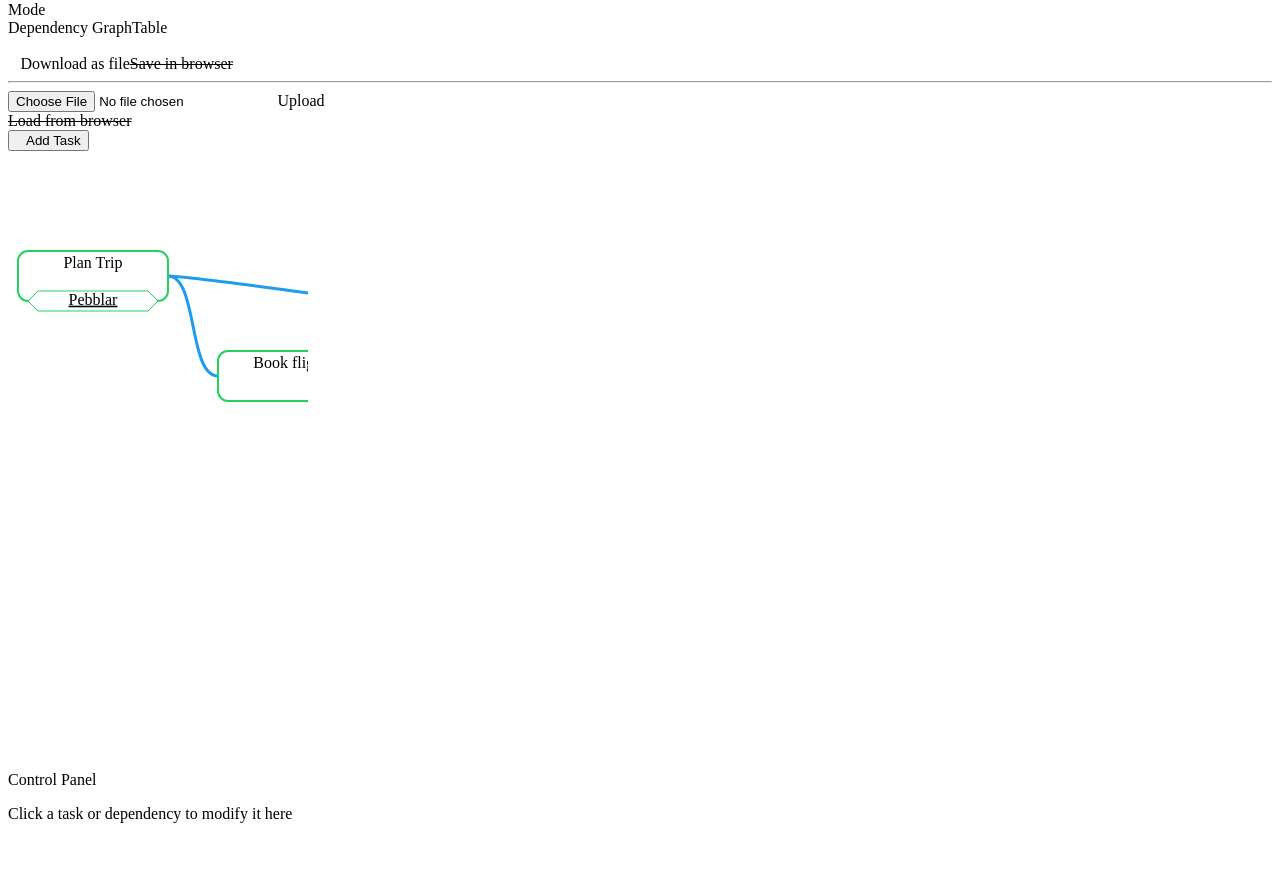
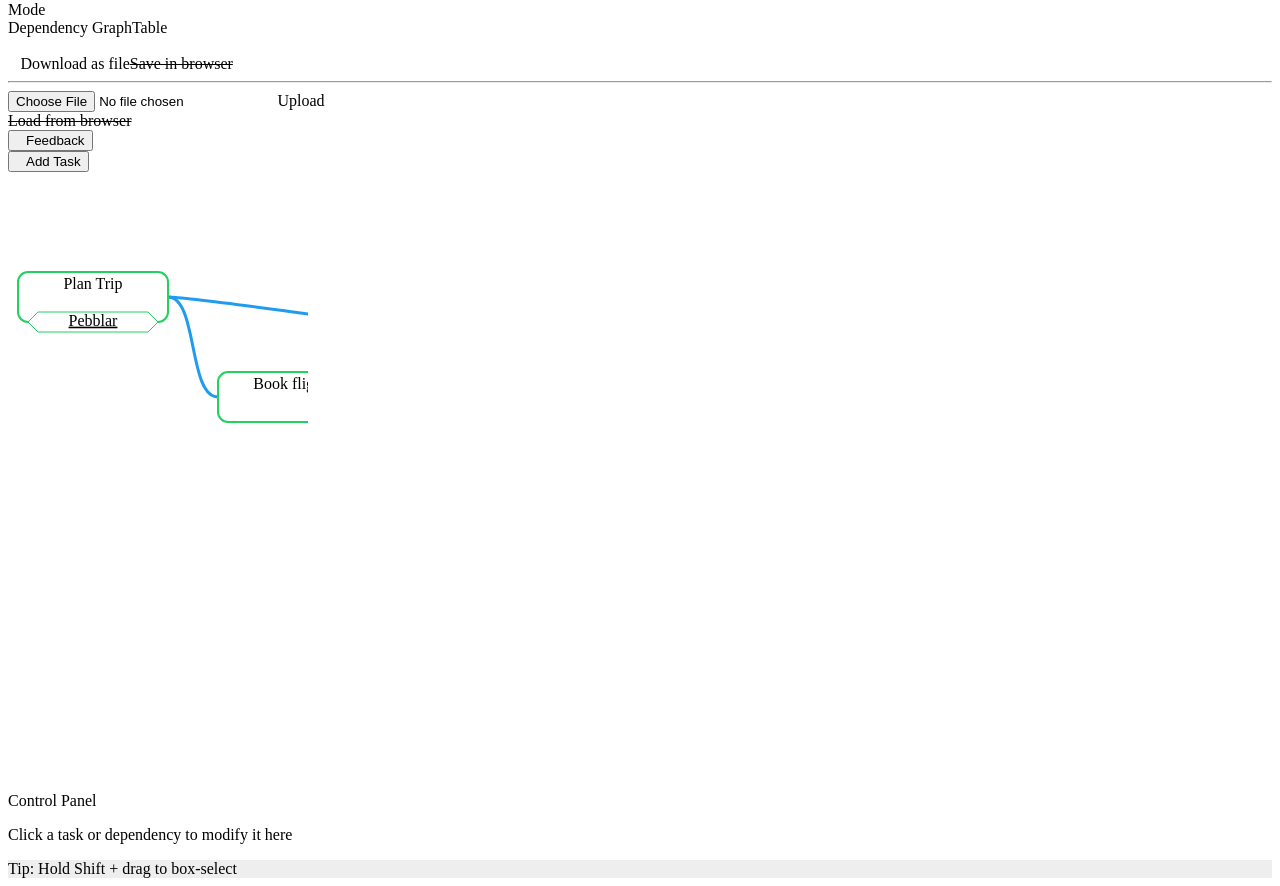
Before and after one commit to MadcoreTom/tasks, a React app: page / in a window 1280 px wide. Shown: the part 120-1006 px from the top of the page. Before the commit the page ends 959 px from the top, so only its background shows below. Built offline with nearby package versions, Linux system fonts and the light colour scheme; the HTML template or start-up script is replaced by a standard one.

Commit message:
🥚 Added some cool tips

```diff
--- a/src/app.tsx
+++ b/src/app.tsx
@@ -6,6 +6,7 @@ import { ControlPanel } from "./components/controlpanel";
 import { Panel } from "./components/panel";
 import { Graph } from "./components/graph";
 import { TableMode } from "./table/table";
+import { Tips } from "./components/tips";
 
 
 function App() {
@@ -16,11 +17,10 @@ function App() {
         {viewMode == 'graph' ? <Graph /> : null}
         {viewMode == 'table' ? <TableMode /> : null}
         <ControlPanel />
+        <Tips />
     </div>
 }
 
 
-
-
 createRoot(document.querySelector("#root") as HTMLElement)
     .render(<Provider store={store}><App /></Provider>,);
--- a/src/components/panel.tsx
+++ b/src/components/panel.tsx
@@ -99,6 +99,12 @@ export function Panel(): any {
                             Load from browser
                         </a>
                     </div>
+
+                </div>
+                <div className="navbar-item">
+                    <div className="buttons">
+                        <ButtonIcon text="Feedback" buttonClass="is-dark" iconCode={'\uE807'} onClick={() => window.open('https://github.com/MadcoreTom/tasks/issues', '_blank').focus()} />
+                    </div>
                 </div>
             </div>
             <div className="navbar-end">
--- /dev/null
+++ b/src/components/tips.tsx
@@ -0,0 +1,26 @@
+import * as React from "react";
+import { COLOUR_MAP } from "../util/colour";
+
+const TIPS = [
+    "If you add a link to a task, it becomes clickable",
+    "You can modify status colours",
+    "Don't forget to save your work",
+    "Feel free to give feedback",
+    "Hold Shift + drag to box-select",
+    "Click me!",
+    "Honey doesn't spoil"
+]
+
+function selectRandom<T>(data: T[]): T {
+    return data[Math.floor(Math.random() * data.length)];
+}
+
+export function Tips() {
+    const [tip, setTip] = React.useState(selectRandom(TIPS));
+    const [colour, setColour] = React.useState("#eee");
+    function onClick(){
+        setTip(selectRandom(TIPS));
+        setColour(selectRandom(Object.entries(COLOUR_MAP).map(e=>e[1].light)));
+    }
+    return <div className="tip" onClick={onClick} style={{background:colour}}>Tip: {tip}</div>
+}
```
Also changed, not shown: 2 other files (tests, documents, lock files or other folders).
